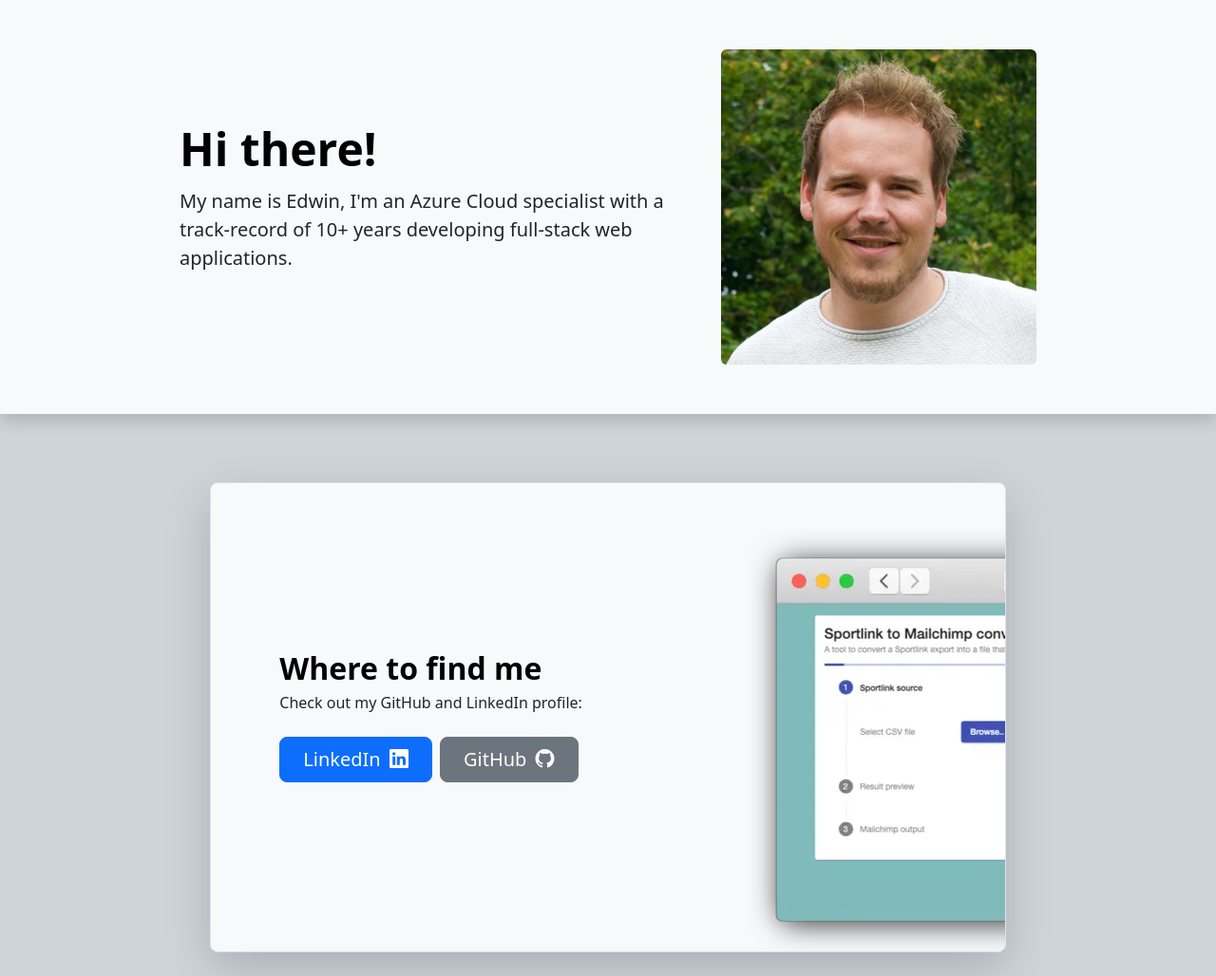
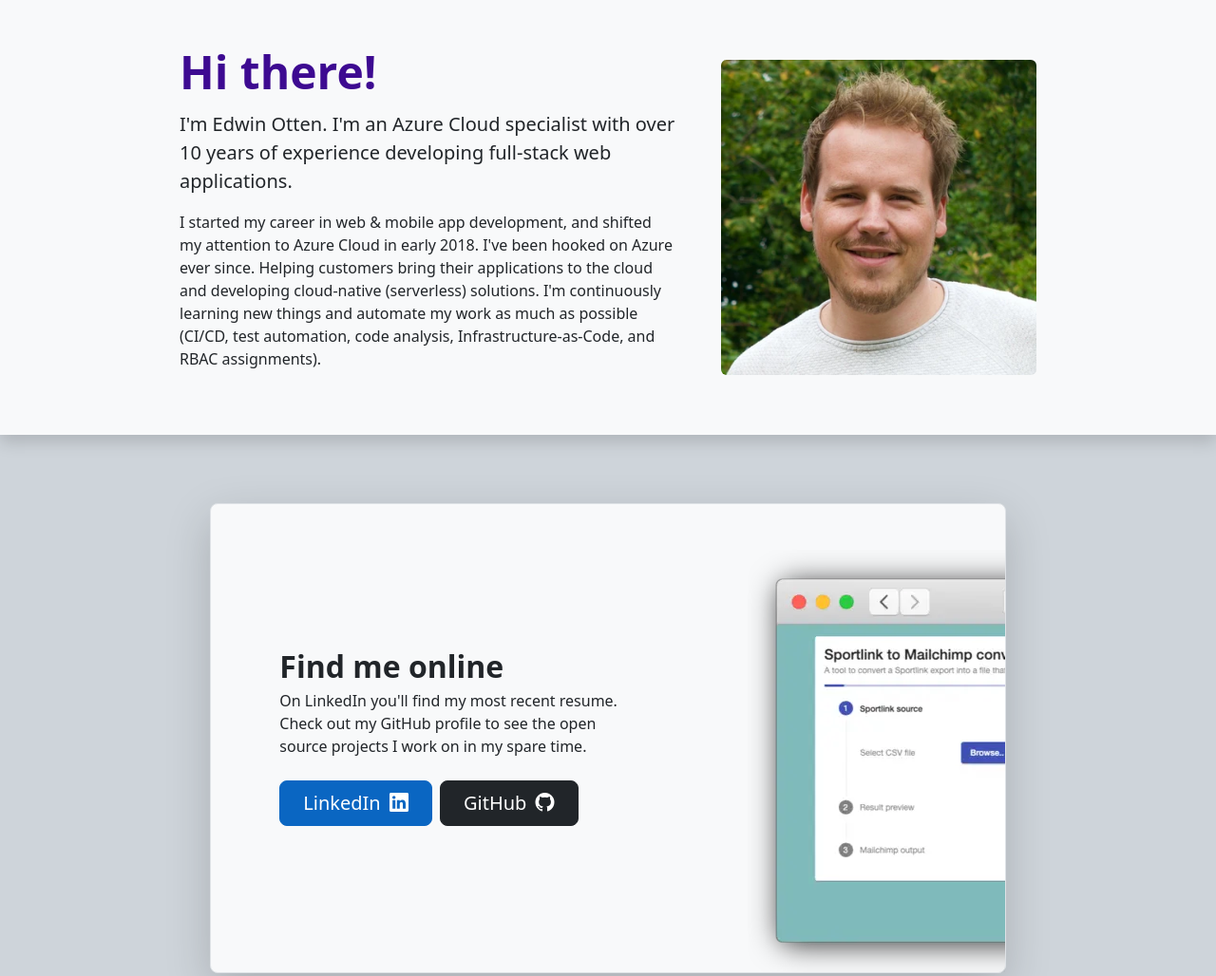
Before and after one commit to EdwinOtten/edwinotten.com, a plain HTML site: page index.html in a window 1280 px wide. Shown: the top 1028 px of the page at 95% size. Drawn offline with nearby package versions, Linux system fonts and the light colour scheme.

Commit message:
Update index.html

```diff
--- a/index.html
+++ b/index.html
@@ -13,6 +13,30 @@
   <!-- Styling -->
   <link href="https://cdn.jsdelivr.net/npm/bootstrap@5.3.2/dist/css/bootstrap.min.css" rel="stylesheet" integrity="sha384-T3c6CoIi6uLrA9TneNEoa7RxnatzjcDSCmG1MXxSR1GAsXEV/Dwwykc2MPK8M2HN" crossorigin="anonymous">
 
+  <!-- Colors -->
+  <style>
+  .btn-linkedin {
+    --bs-btn-bg: #0a66c2;
+    --bs-btn-border-color: #0a66c2;
+    --bs-btn-hover-bg: #004182;
+    --bs-btn-hover-border-color: #004182;
+    --bs-btn-color: #fff;
+    --bs-btn-hover-color: #fff;
+    --bs-btn-active-color: #fff;
+    --bs-btn-disabled-color: #fff;
+  }
+
+  .btn-primary {
+    --bs-btn-bg: #6610f2;
+    --bs-btn-border-color: #6610f2;
+    --bs-btn-hover-bg: #3d0a91;
+    --bs-btn-hover-border-color: #3d0a91;
+  }
+  :root {
+    --bs-emphasis-color: #3d0a91;
+  }
+  </style>
+
   <!-- Favicons -->
   <meta name="theme-color" content="#712cf9">
 
@@ -27,13 +51,14 @@
 
     <div class="container-fluid bg-light shadow mb-4">
       <div class="container col-xxl-8 px-4 py-1 py-m-5">
-        <div class="row flex-lg-row align-items-center g-5 py-5">
-          <div class="col-12 col-md-6 offset-lg-1 align-self-center">
+        <div class="row flex-md-row-reverse justify-content-center align-items-center g-5 py-5">
+          <div class="col-10 col-sm-8 col-md-6 col-lg-4">
+            <img src="./portrait-edwin-otten.webp" class="d-block mx-lg-auto img-fluid rounded" alt="Portrait photo of Edwin Otten" width="400" height="400" loading="eager">
+          </div>
+          <div class="col-12 col-md-6">
             <p class="display-5 fw-bold text-body-emphasis lh-1 mb-3">Hi there!</p>
-            <p class="lead">My name is Edwin, I'm an Azure Cloud specialist with a track-record of 10+ years developing full-stack web applications.</p>
-          </div>
-          <div class="col-10 col-sm-8 col-md-6 col-lg-4 offset-1 offset-sm-2 offset-md-0">
-            <img src="./portrait-edwin-otten.webp" class="d-block mx-lg-auto img-fluid rounded" alt="Portrait photo of Edwin Otten" width="400" height="400" loading="eager">
+            <p class="lead">I'm Edwin Otten. I'm an Azure Cloud specialist with over 10 years of experience developing full-stack web applications.</p>
+            <p>I started my career in web & mobile app development, and shifted my attention to Azure Cloud in early 2018. I've been hooked on Azure ever since. Helping customers bring their applications to the cloud and developing cloud-native (serverless) solutions. I'm continuously learning new things and automate my work as much as possible (CI/CD, test automation, code analysis, Infrastructure-as-Code, and RBAC assignments).</p>
           </div>
         </div>
       </div>
@@ -43,11 +68,11 @@
       <div class="container col-xl-8 pt-5 pb-5">
         <div class="row p-4 pb-0 pe-lg-0 pt-lg-5 align-items-center rounded-3 border shadow-lg bg-light mb-5">
           <div class="col-lg-7 p-3 p-lg-5 pt-lg-3">
-            <h2 class="fw-bold lh-1 text-body-emphasis">Where to find me</h2>
-            <p>Check out my GitHub and LinkedIn profile:</p>
+            <h2 class="fw-bold lh-1">Find me online</h2>
+            <p>On LinkedIn you'll find my most recent resume. Check out my GitHub profile to see the open source projects I work on in my spare time.</p>
             <div class="d-grid gap-2 d-md-flex justify-content-md-start my-4 mb-lg-3">
-              <a type="button" class="btn btn-primary btn-lg px-4" href="https://nl.linkedin.com/in/ottenedwin">LinkedIn <i class="bi-linkedin ms-1"></i></a>
-              <a type="button" class="btn btn-secondary btn-lg px-4" href="https://github.com/EdwinOtten">GitHub <i class="bi-github ms-1"></i></a>
+              <a type="button" class="btn btn-linkedin btn-lg px-4" href="https://nl.linkedin.com/in/ottenedwin">LinkedIn <i class="bi-linkedin ms-1"></i></a>
+              <a type="button" class="btn btn-dark btn-lg px-4" href="https://github.com/EdwinOtten">GitHub <i class="bi-github ms-1"></i></a>
             </div>
           </div>
           <div class="col-lg-4 offset-lg-1 p-0 overflow-hidden">
```
